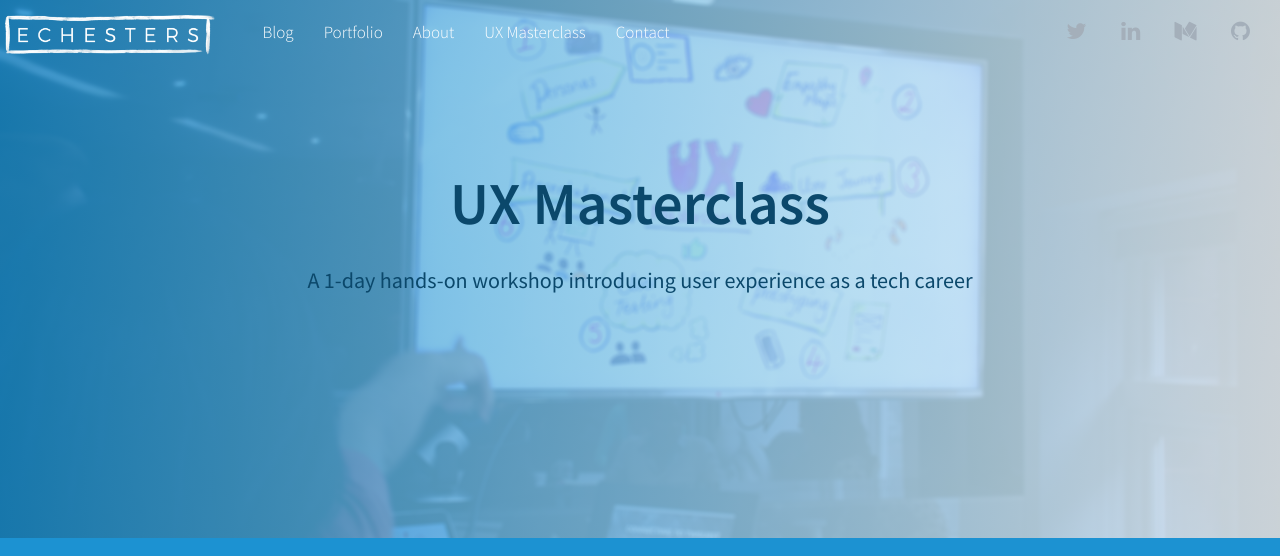
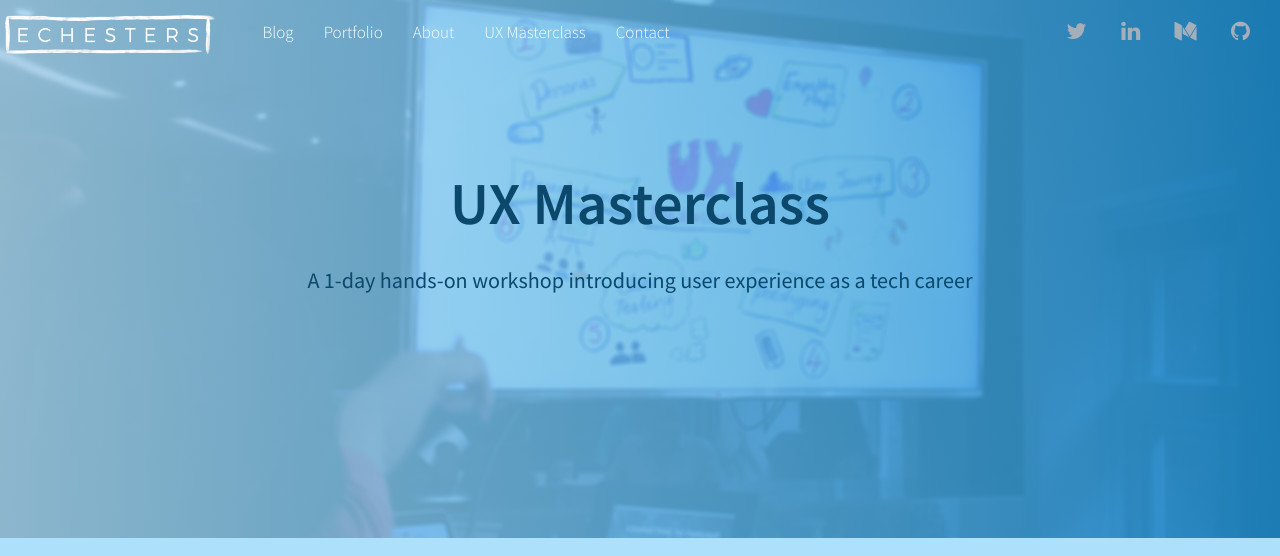
Before and after one commit to EChesters/echesters.github.io, a Jekyll site: the page built from pages/ux-masterclass.html, in a window 1280 px wide. Shown: the top 556 px of the page. Built offline with Jekyll 4.4.1, drawn with Linux system fonts in a browser that asks for light colours; nearby versions of some CDN libraries.

Commit message:
Amendments to banner gradient and buttons

```diff
--- a/_sass/_buttons.scss
+++ b/_sass/_buttons.scss
@@ -1,16 +1,17 @@
 .btn {
   color: $actual-white;
   padding: calc( #{$spacing-unit} / 2) $spacing-unit;
-  border: 2px solid darken($brand-color, 2%);
-  @include background-gradient($brand-color, $brand-secondary);
+  border: 1px solid lighten($banner-grad-2, 10%);
+  @include background-gradient($banner-grad-1, lighten($banner-grad-2, 10%));
   display: inline-block;
   text-shadow: none;
   font-size: 1.1em;
   margin-bottom: $spacing-unit;
   text-decoration: none;
+  border-radius: 2px;
 
   &:hover {
-    @include background-gradient($brand-secondary, $brand-color);
+    @include background-gradient(lighten($banner-grad-1, 5%), lighten($banner-grad-2, 7%));
     text-decoration: underline;
     color: $actual-white;
   }
--- a/_sass/_vars.scss
+++ b/_sass/_vars.scss
@@ -13,8 +13,8 @@ $brand-color:                 #FF4E50;
 $brand-secondary:             #F9D423;
 $brand-darker:                #0B486B;
 
-$banner-grad-1:               #1c92d2;
-$banner-grad-2:               #f2fcfe;
+$banner-grad-1:               #ace0fb;
+$banner-grad-2:               #1c92d2;
 
 $code-club-green:             #2d9632;
 $codefirst-red:               #de2244;
```
